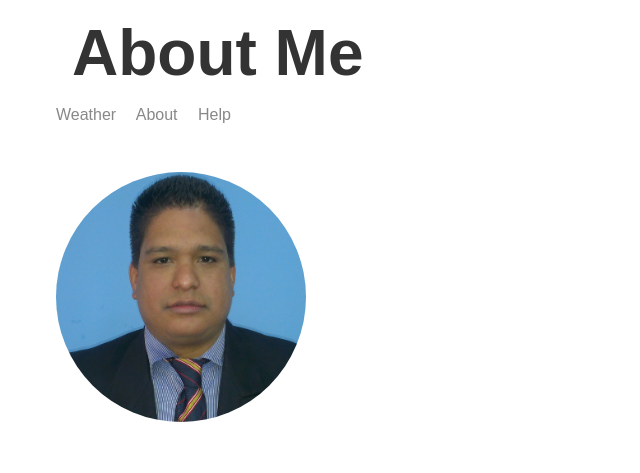
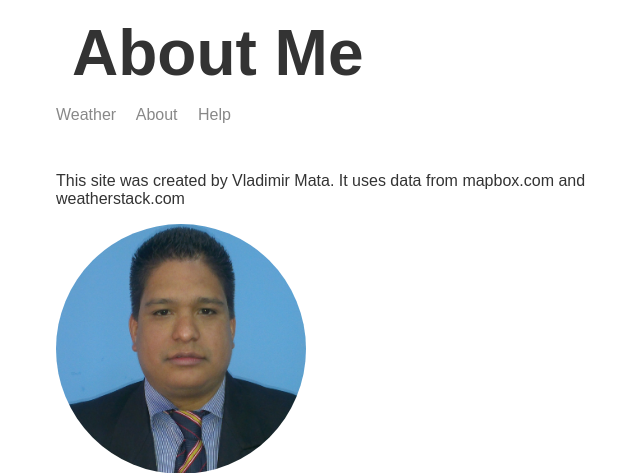
Before and after one commit to vladimirjmp/node3-weather-website, a Node server app: page /about in a window 1280 px wide. Shown: the top 473 px of the page, without its empty margins (259-899 px from the left). Run offline with Node 20, Linux system fonts and the light colour scheme.

Commit message:
Add about text

```diff
--- a/templates/views/about.hbs
+++ b/templates/views/about.hbs
@@ -11,7 +11,7 @@
 <body>
   <div class='main-content'>
     {{>header}}
-
+    <p>This site was created by Vladimir Mata. It uses data from mapbox.com and weatherstack.com</p>
     <img class="portrait" src="/img/vladimirjmp.jpg" alt="">
   </div>
 
```
